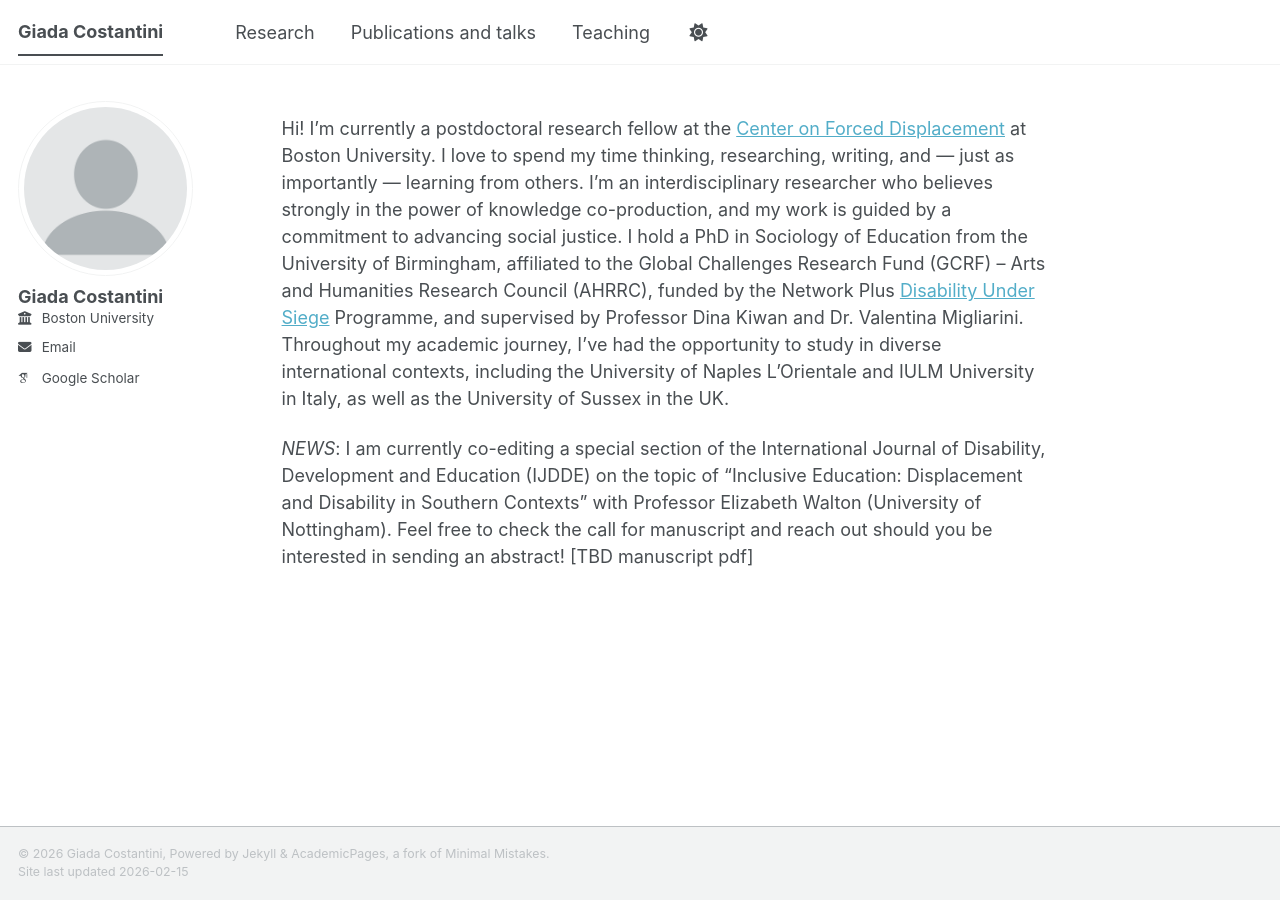
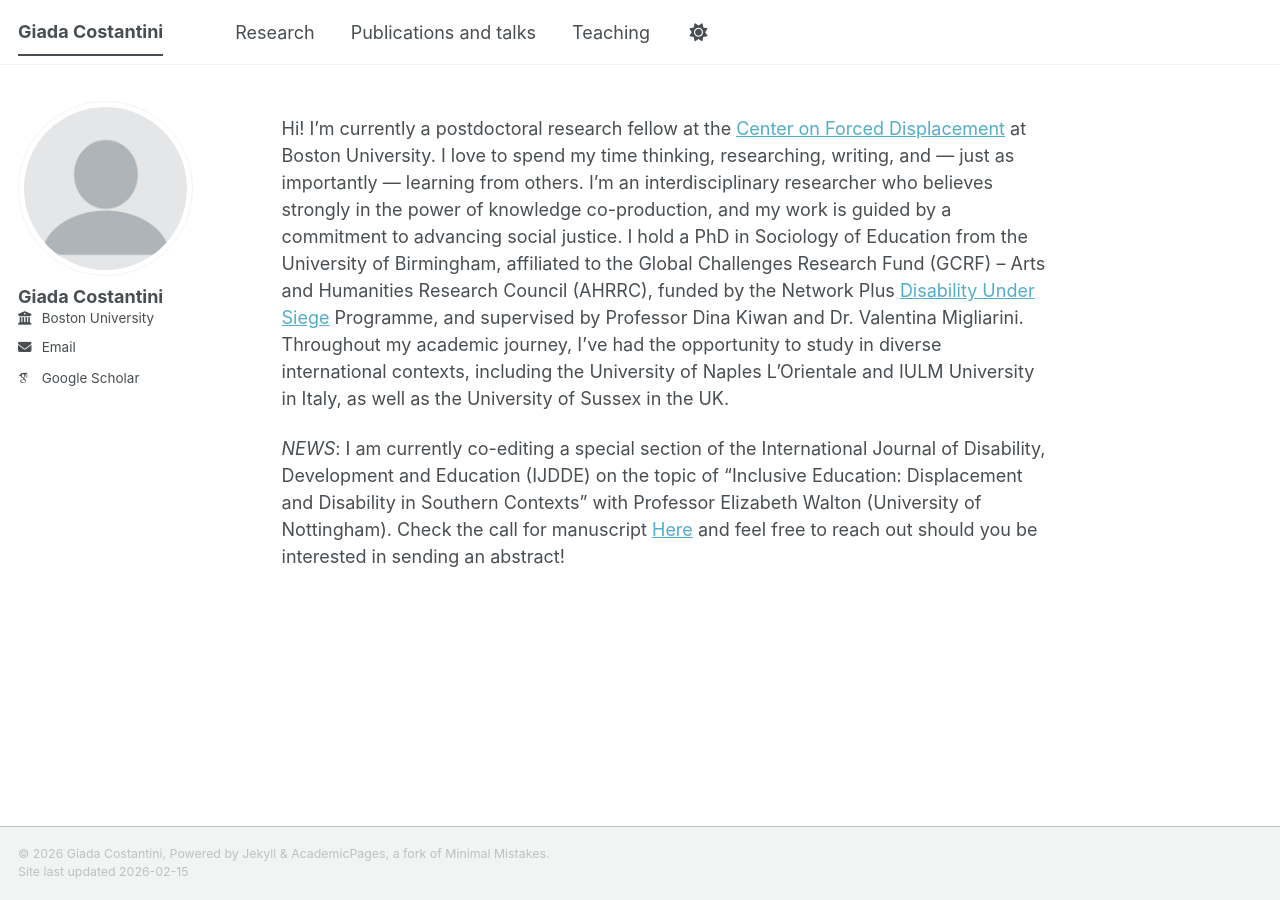
Before and after one commit to giada-costantini/giada-costantini.github.io, a Jekyll site: the page built from _pages/about.md, in a window 1280 px wide. Built offline with Jekyll 4.4.1, drawn with Linux system fonts in a browser that asks for light colours; some web fonts are replaced; a script bundle is joined from its source files by our own code; library files that are not in the unit come from our copies.

Commit message:
Update about.md

```diff
--- a/_pages/about.md
+++ b/_pages/about.md
@@ -12,4 +12,4 @@ I hold a PhD in Sociology of Education from the University of Birmingham, affili
 
 
 
-*NEWS*: I am currently co-editing a special section of the International Journal of Disability, Development and Education (IJDDE) on the topic of “Inclusive Education: Displacement and Disability in Southern Contexts” with Professor Elizabeth Walton (University of Nottingham). Feel free to check the call for manuscript and reach out should you be interested in sending an abstract! [TBD manuscript pdf]
+*NEWS*: I am currently co-editing a special section of the International Journal of Disability, Development and Education (IJDDE) on the topic of “Inclusive Education: Displacement and Disability in Southern Contexts” with Professor Elizabeth Walton (University of Nottingham). Check the call for manuscript [Here]( /files/call_ijdde.pdf) and feel free to reach out should you be interested in sending an abstract!
```
